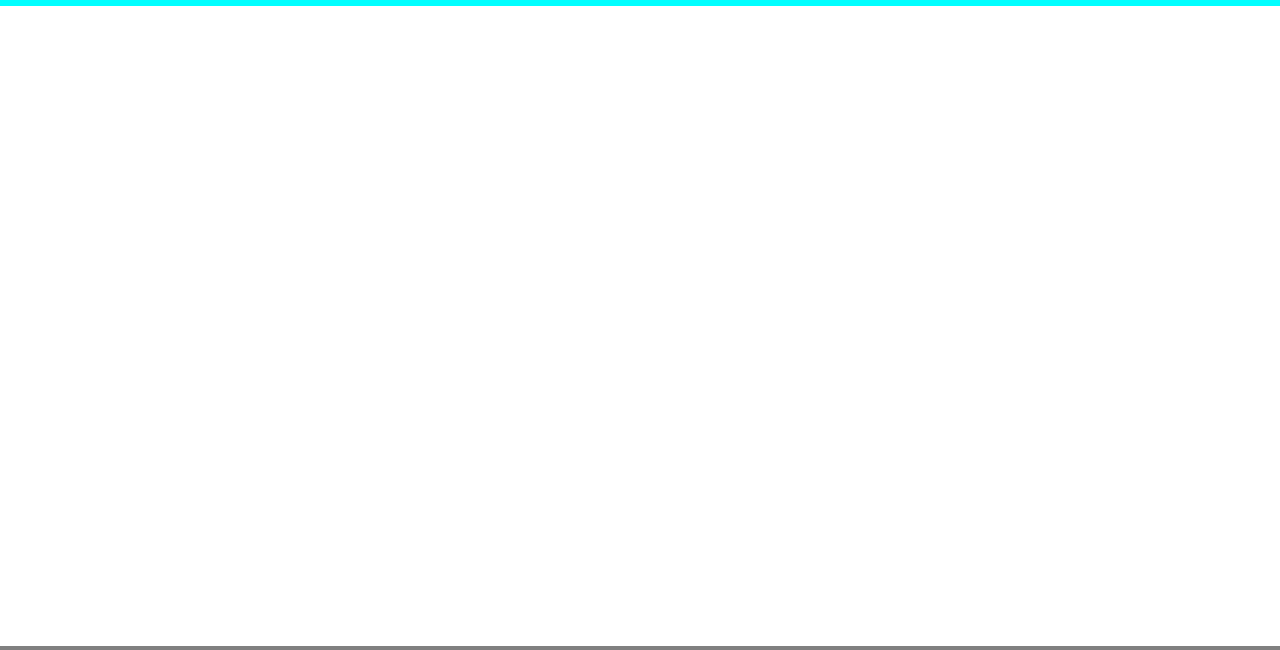
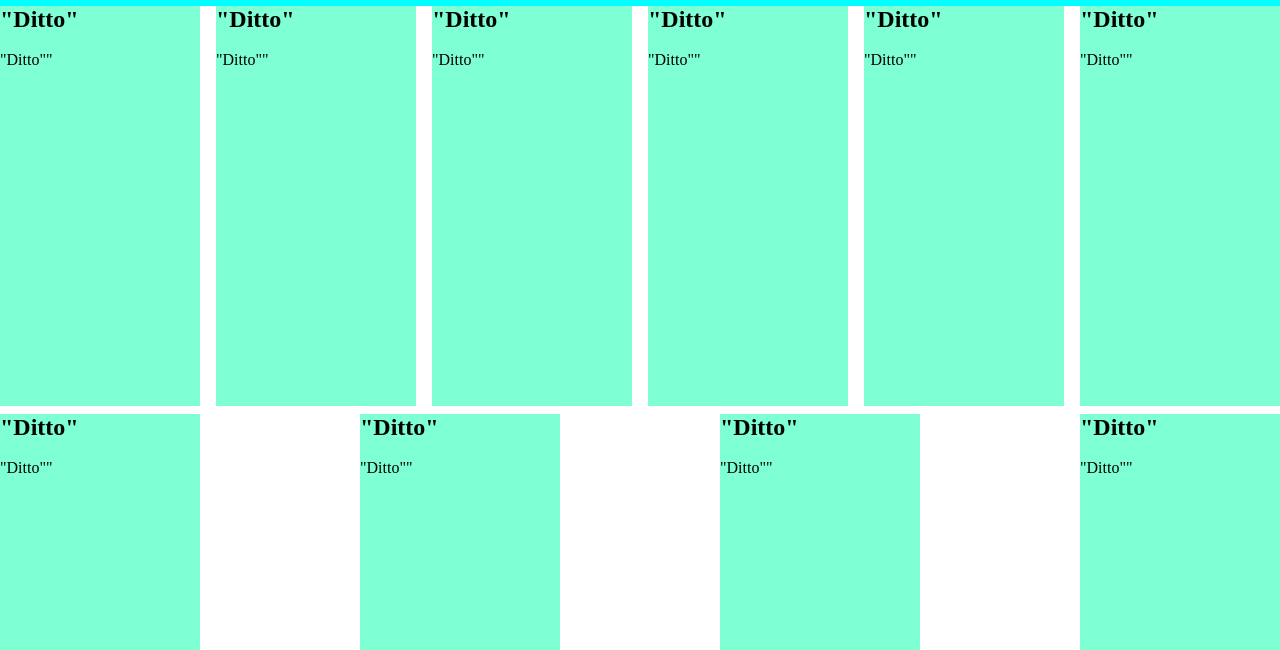
Before and after one commit to MatthiasWittl/DA_Pokedex, a plain HTML site: page index.html in a window 1280 px wide. Shown: the part 74-724 px from the top of the page. Drawn offline with Linux system fonts and the light colour scheme.

Commit message:
pokemon boxes added in main

```diff
--- a/index.html
+++ b/index.html
@@ -7,11 +7,12 @@
     <title>Pokedex</title>
     <link rel="stylesheet" href="/styles/styles.css">
     <link rel="stylesheet" href="/styles/main.css">
-    <script src="scripts/script.js"></script>
+
     <script src="data/db.js"></script>
+
 </head>
 
-<body>
+<body onload="startrender()">
     <header>
         <div class="header_container">
             <h1>Pokedex</h1>
@@ -21,11 +22,17 @@
             </div>
         </div>
     </header>
-    <main></main>
+    <main id="main_container">
+
+
+    </main>
     <footer>
         <img src="assets/images/MW.png" alt="Publisher Logo">
     </footer>
-    </nav>
+
+    <script src="scripts/script.js"></script>
+    <script src="scripts/template.js"></script>
+
 </body>
 
 </html>
--- a/scripts/script.js
+++ b/scripts/script.js
@@ -0,0 +1,16 @@
+
+async function loadFirstPokemon() {
+    let data = await fetch ("https://pokeapi.co/api/v2/pokemon/ditto");
+    dataJson = await data.json();
+    console.log(dataJson);
+    pokemonBox += renderPokemonBox ();
+
+}
+
+function startrender() {
+    for (let index = 0; index < 10; index++) {
+        document.getElementById("main_container").innerHTML += renderPokemonBox();
+
+    }
+
+}
--- /dev/null
+++ b/scripts/template.js
@@ -0,0 +1,14 @@
+
+
+function renderPokemonBox () {
+    return `
+     <section class="pokemon_container">
+            <h1>"Ditto"</h1>
+            <img src="" alt="">
+            <div>
+                <p>"Ditto""</p>
+            </div>
+
+        </section>
+    `
+}
--- a/styles/styles.css
+++ b/styles/styles.css
@@ -37,11 +37,24 @@ header {
     display: flex;
     align-items: center;
     justify-content: space-between;
-    margin: 8px;
 }
 
 main {
     min-height: calc(100vh - 160px);
+    display: flex;
+    gap: 8px;
+    max-width: 1440px;
+    margin-left: auto;
+    margin-right: auto;
+    flex-wrap: wrap;
+    justify-content: space-between;
+    align-items: center;
+}
+
+.pokemon_container {
+    height: 400px;
+    width: 200px;
+    background-color: aquamarine;
 }
 
 footer {
```
